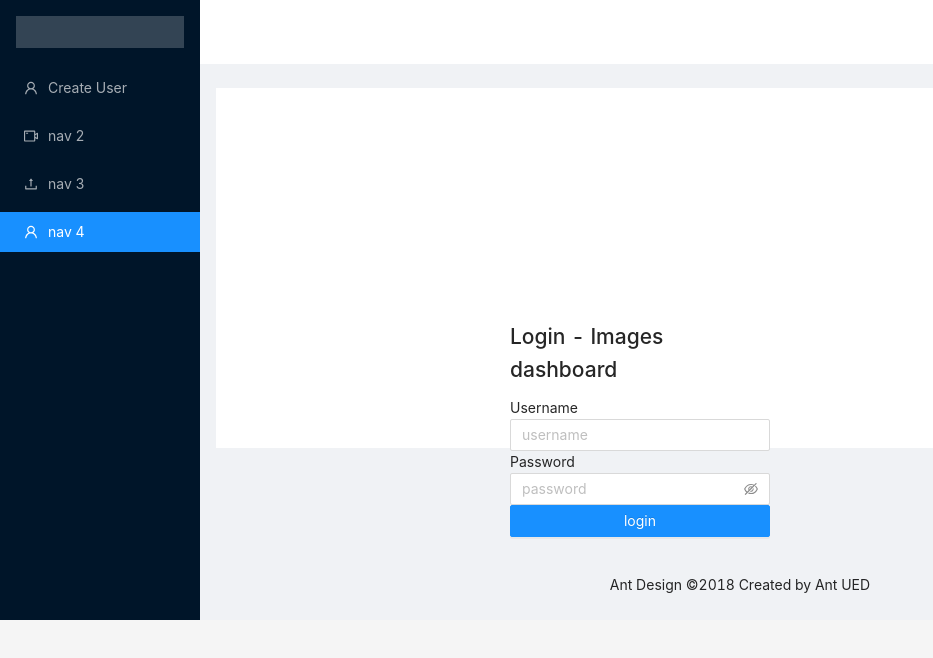
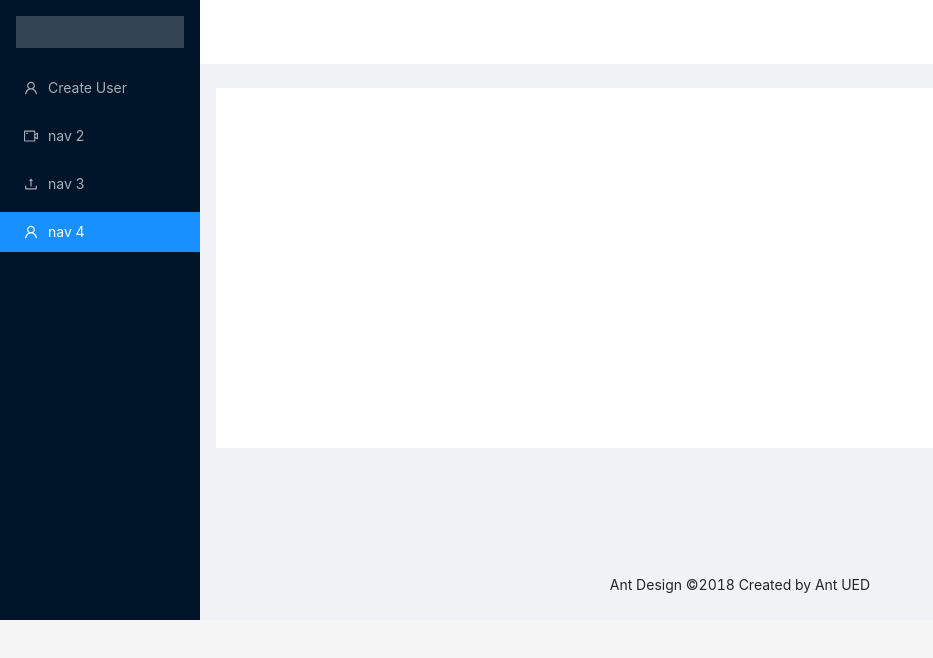
Before and after one commit to shassaan/images-dashboard-frontend, a React (Create React App) app: page /layout in a window 1280 px wide. Shown: the top 658 px of the page, without its empty margins (0-933 px from the left). Built offline with nearby package versions, Linux system fonts and the light colour scheme.

Commit message:
Some changes regrading routes

```diff
--- a/src/App.js
+++ b/src/App.js
@@ -12,7 +12,7 @@ function App() {
       <Switch>
         <Route exact path="/"   component={Login} />
         <MainLayout>
-          <Route exact path="/layout"   component={Login} />
+          <Route exact path="/layout"   component={""} />
           <Route exact path="/create-user"   component={CreateUserComponent} />
         </MainLayout>
       </Switch>
--- a/src/index.js
+++ b/src/index.js
@@ -6,9 +6,9 @@ import App from './App';
 import * as serviceWorker from './serviceWorker';
 
 ReactDOM.render(
-  <React.StrictMode>
+
     <App />
-  </React.StrictMode>,
+  ,
   document.getElementById('root')
 );
 
```
